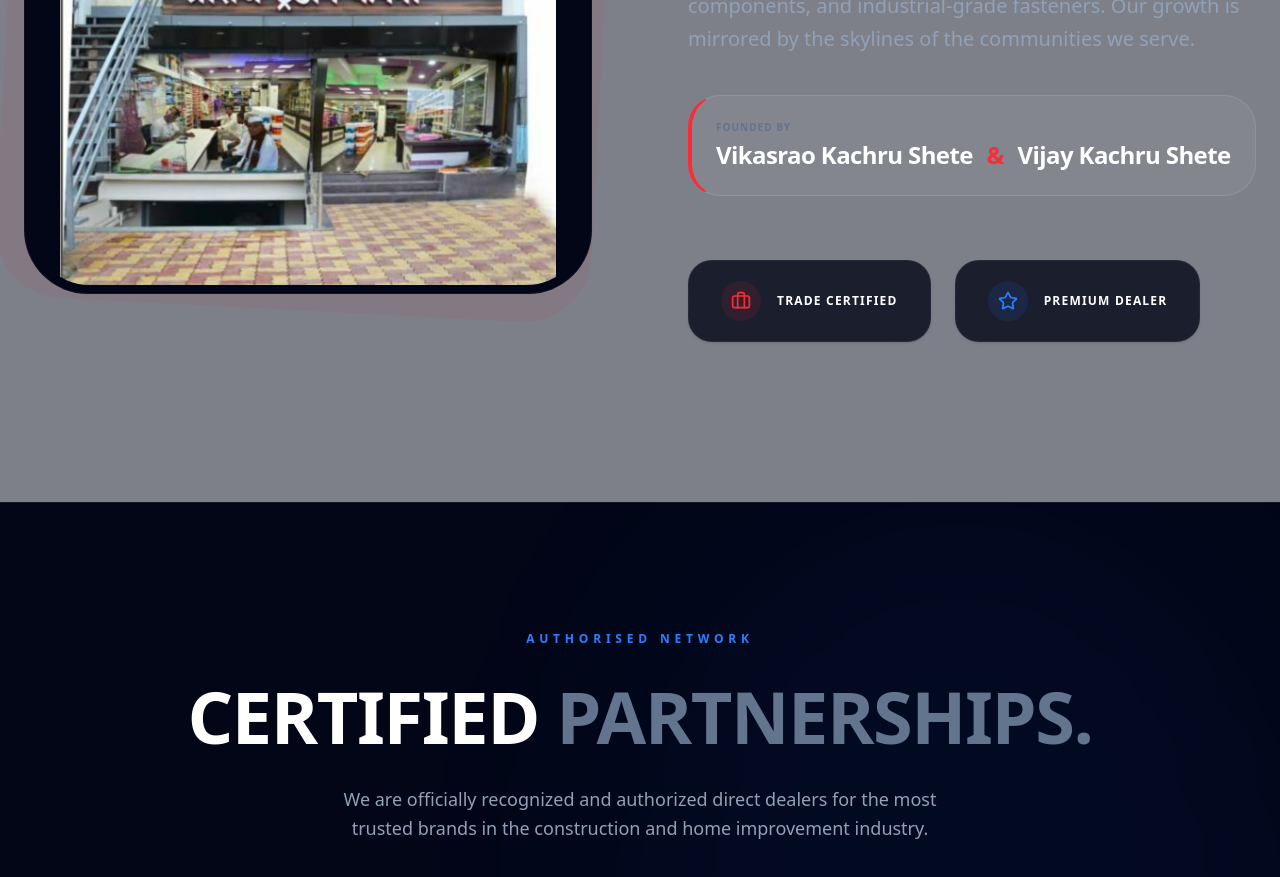
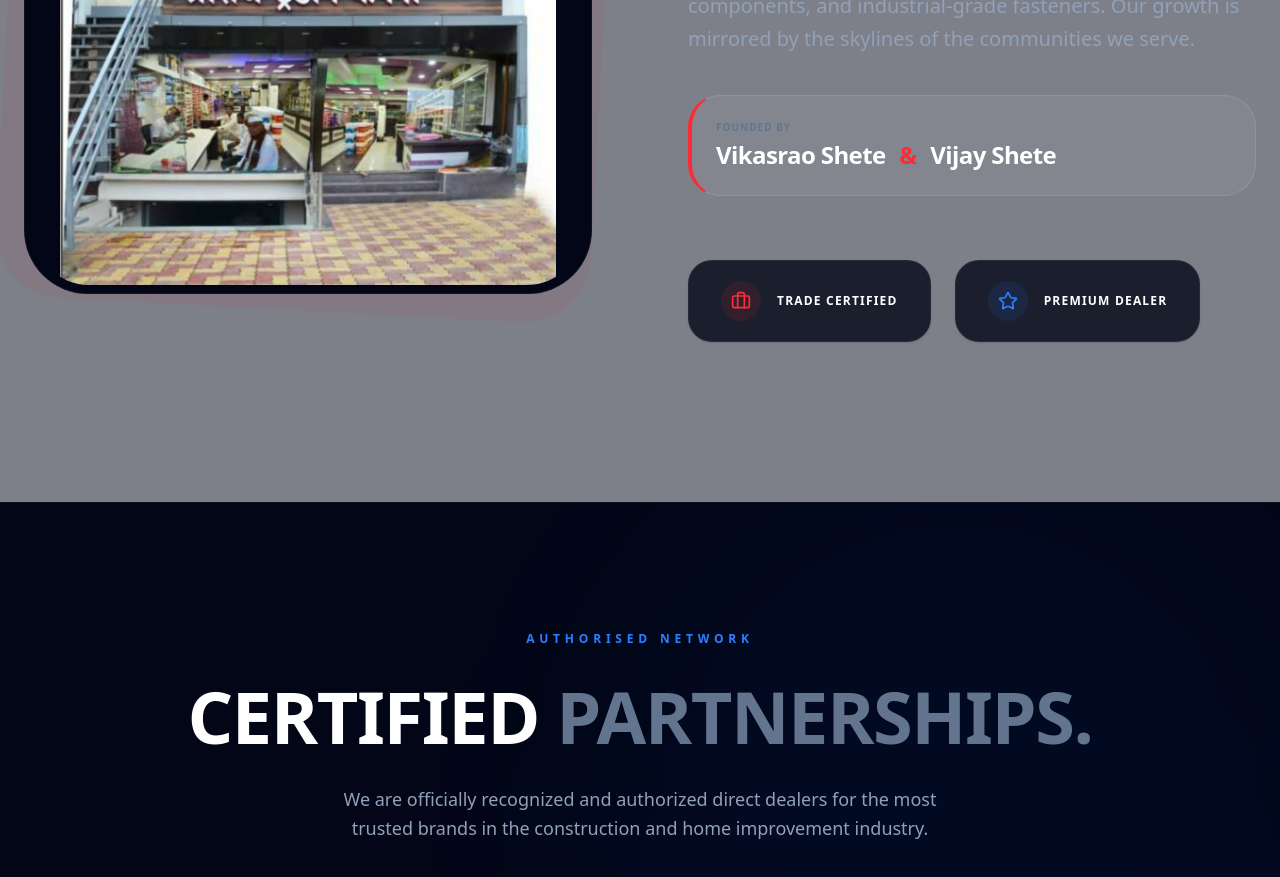
Before and after one commit to AryanShete01/Shr-Trading-Company, a Next.js app: page /about in a window 1280 px wide. Shown: the part 1620-2497 px from the top of the page. Built offline with nearby package versions, Linux system fonts and the light colour scheme.

Commit message:
style: remove Kachru from founder names in about page and chatbot

```diff
--- a/src/app/about/page.tsx
+++ b/src/app/about/page.tsx
@@ -107,7 +107,7 @@ export default function AboutPage() {
 
                                 <div className="mb-12 p-6 rounded-[2rem] bg-white/5 border border-white/10 border-l-4 border-l-red-500">
                                     <p className="text-[10px] font-black uppercase tracking-widest text-slate-500 mb-1">Founded By</p>
-                                    <p className="text-xl sm:text-2xl font-black text-white tracking-tight">Vikasrao Kachru Shete <span className="text-red-500 mx-2">&</span> Vijay Kachru Shete</p>
+                                    <p className="text-xl sm:text-2xl font-black text-white tracking-tight">Vikasrao Shete <span className="text-red-500 mx-2">&</span> Vijay Shete</p>
                                 </div>
 
                                 <div className="flex flex-wrap flex-col sm:flex-row gap-4 sm:gap-6 mt-12 sm:mt-16">
--- a/src/components/Chatbot.tsx
+++ b/src/components/Chatbot.tsx
@@ -16,7 +16,7 @@ const predefinedResponses: Record<string, string> = {
     "hours": "Our trading hours are Monday to Saturday, from 9:00 AM to 8:00 PM. We look forward to serving you.",
     "bulk": "Yes, we handle large-scale procurement and bulk orders for contractors and infrastructure projects. Please contact our technical desk for quotes.",
     "contact": "You can reach us directly at +91 99222 34646 or email us at shreerajtradingco@yahoo.com.",
-    "owner": "Shreeraj Trading Company was founded by Vikasrao Kachru Shete and Vijay Kachru Shete. We are proud to be a family-owned business serving the community since 1995.",
+    "owner": "Shreeraj Trading Company was founded by Vikasrao Shete and Vijay Shete. We are proud to be a family-owned business serving the community since 1995.",
 };
 
 export default function Chatbot() {
```
